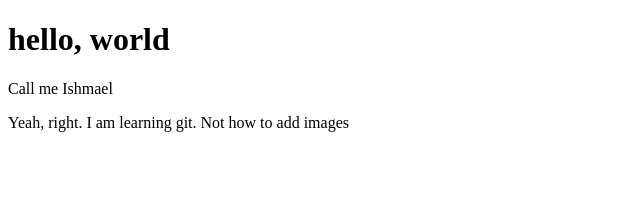
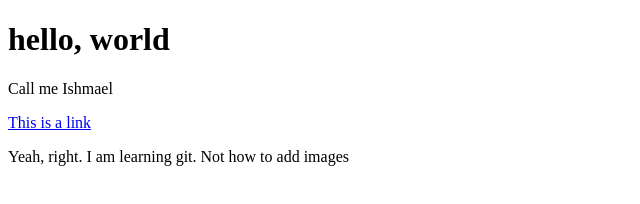
Before and after one commit to wisdom209/website, a plain HTML site: page index.html in a window 1280 px wide. Shown: the whole page, without its empty margins (0-640 px from the left). Drawn offline with Linux system fonts and the light colour scheme.

Commit message:
Add link to page

```diff
--- a/index.html
+++ b/index.html
@@ -5,6 +5,7 @@
 		<body>
 			<h1> hello, world </h1>
 			<p>Call me Ishmael </p>
+			<a href=#>This is a link</a>
 			<p>Yeah, right. I am learning git. Not how to add images</p>
 		</body>
 	</head>
```
